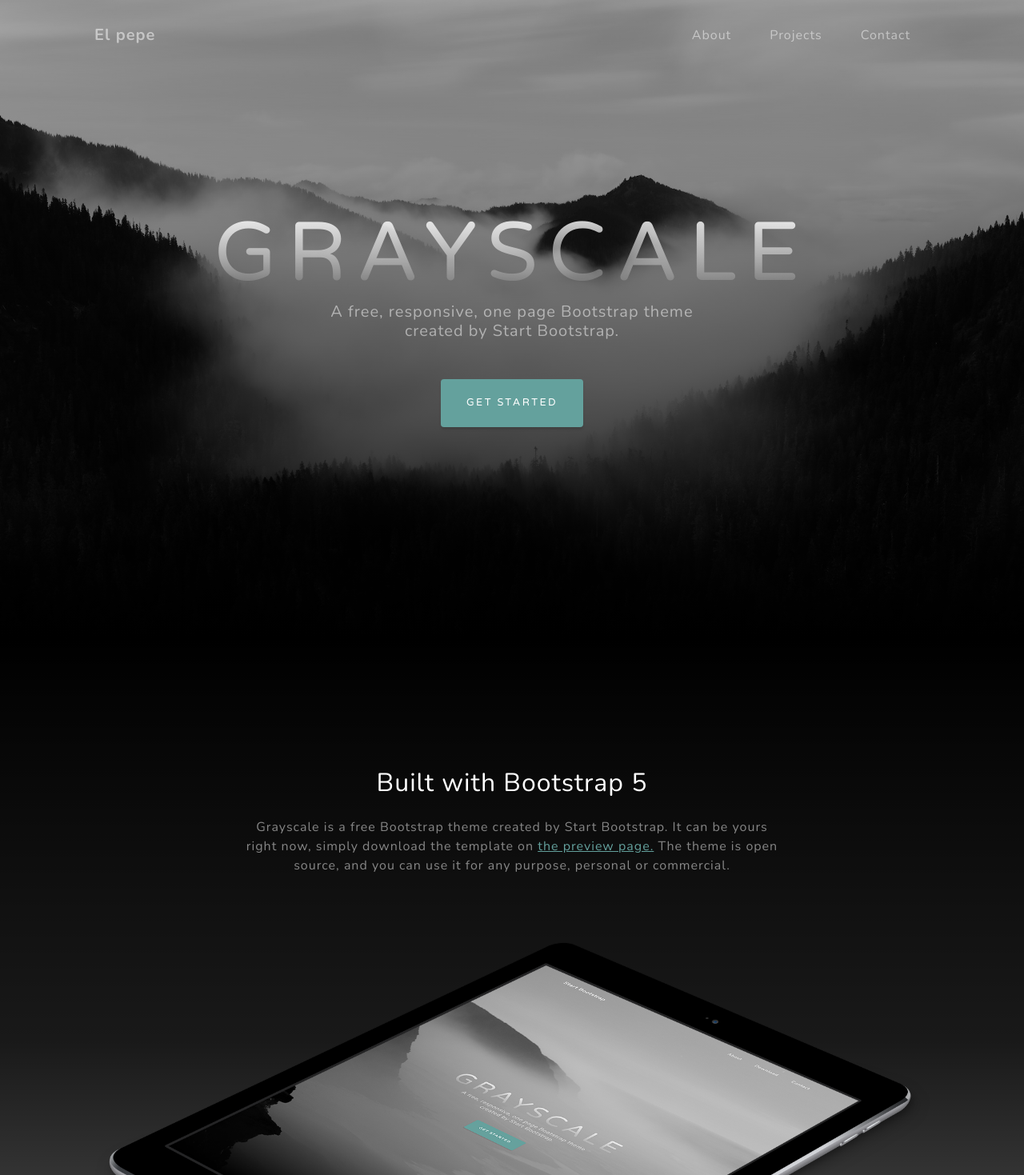
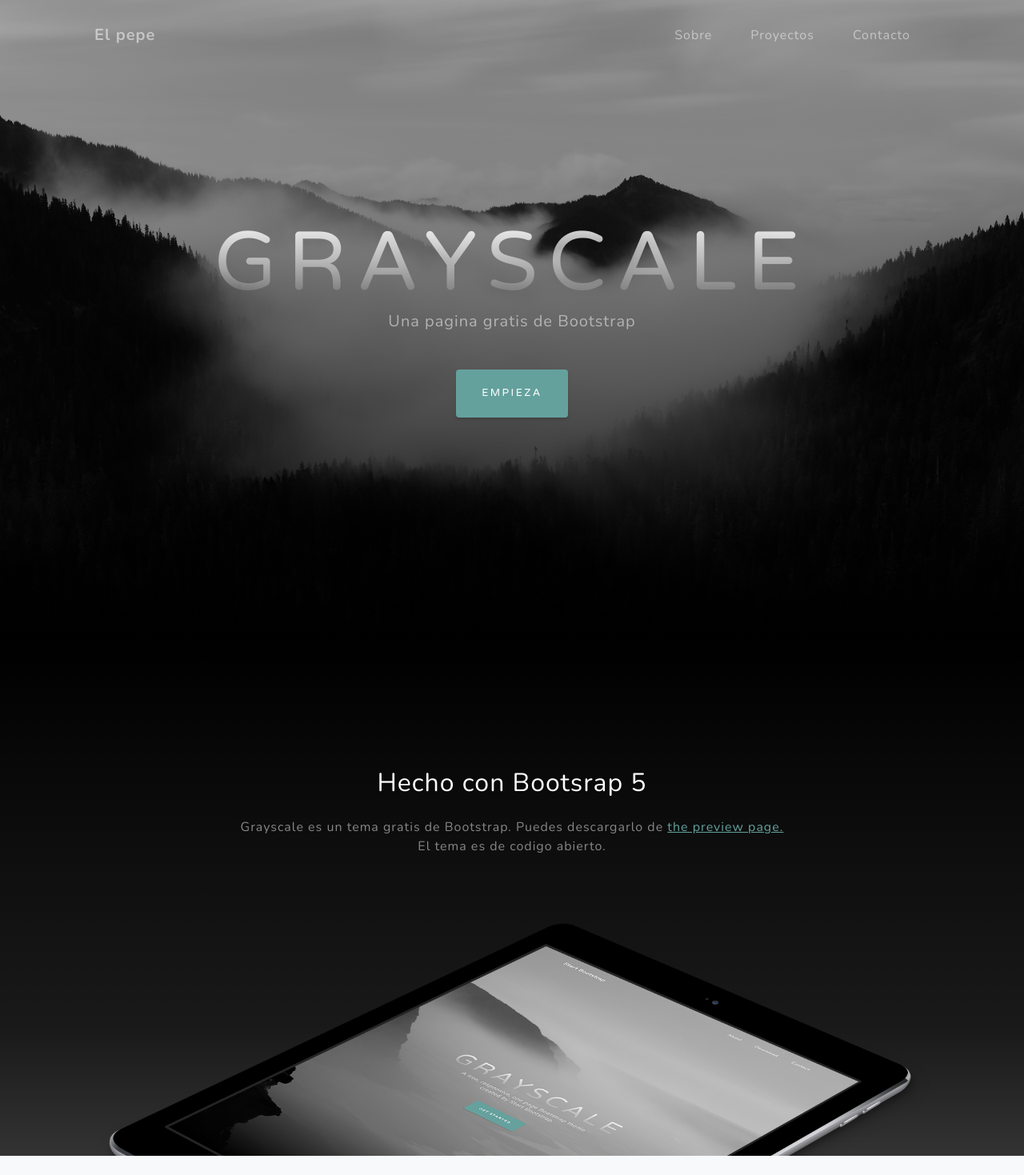
Before and after one commit to lmolina89/lmolina89.github.io, a plain HTML site: page index.html in a window 1280 px wide. Shown: the top 1469 px of the page at 80% size. Drawn offline with nearby package versions, Linux system fonts and the light colour scheme.

Commit message:
modified:   index.html

```diff
--- a/index.html
+++ b/index.html
@@ -37,9 +37,9 @@
                 </button>
                 <div class="collapse navbar-collapse" id="navbarResponsive">
                     <ul class="navbar-nav ms-auto">
-                        <li class="nav-item"><a class="nav-link" href="#about">About</a></li>
-                        <li class="nav-item"><a class="nav-link" href="#projects">Projects</a></li>
-                        <li class="nav-item"><a class="nav-link" href="#signup">Contact</a></li>
+                        <li class="nav-item"><a class="nav-link" href="#about">Sobre</a></li>
+                        <li class="nav-item"><a class="nav-link" href="#projects">Proyectos</a></li>
+                        <li class="nav-item"><a class="nav-link" href="#signup">Contacto</a></li>
                     </ul>
                 </div>
             </div>
@@ -50,8 +50,8 @@
                 <div class="d-flex justify-content-center">
                     <div class="text-center">
                         <h1 class="mx-auto my-0 text-uppercase">Grayscale</h1>
-                        <h2 class="text-white-50 mx-auto mt-2 mb-5">A free, responsive, one page Bootstrap theme created by Start Bootstrap.</h2>
-                        <a class="btn btn-primary" href="#about">Get Started</a>
+                        <h2 class="text-white-50 mx-auto mt-2 mb-5">Una pagina gratis de Bootstrap</h2>
+                        <a class="btn btn-primary" href="#about">Empieza</a>
                     </div>
                 </div>
             </div>
@@ -61,11 +61,11 @@
             <div class="container px-4 px-lg-5">
                 <div class="row gx-4 gx-lg-5 justify-content-center">
                     <div class="col-lg-8">
-                        <h2 class="text-white mb-4">Built with Bootstrap 5</h2>
+                        <h2 class="text-white mb-4">Hecho con Bootsrap 5</h2>
                         <p class="text-white-50">
-                            Grayscale is a free Bootstrap theme created by Start Bootstrap. It can be yours right now, simply download the template on
+                            Grayscale es un tema gratis de Bootstrap. Puedes descargarlo de
                             <a href="https://startbootstrap.com/theme/grayscale/">the preview page.</a>
-                            The theme is open source, and you can use it for any purpose, personal or commercial.
+                            El tema es de codigo abierto.
                         </p>
                     </div>
                 </div>
```
